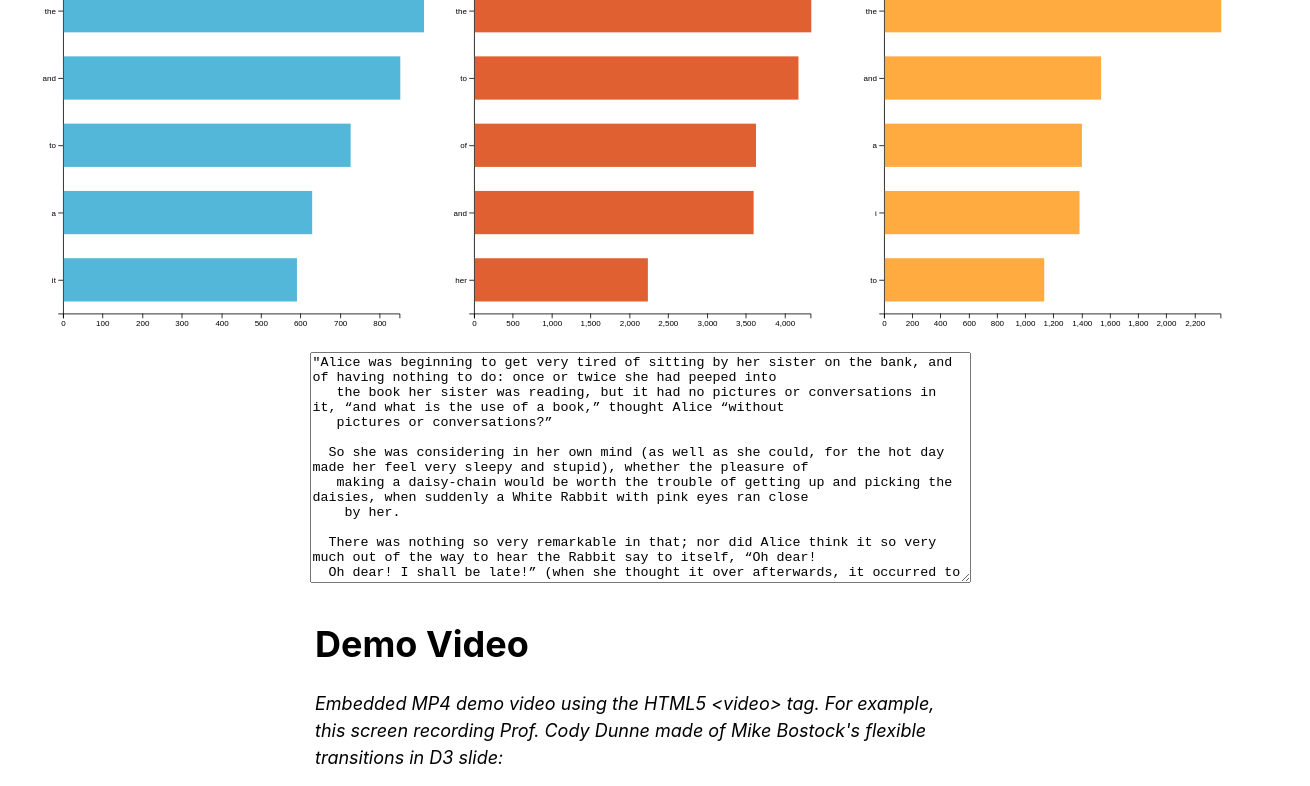
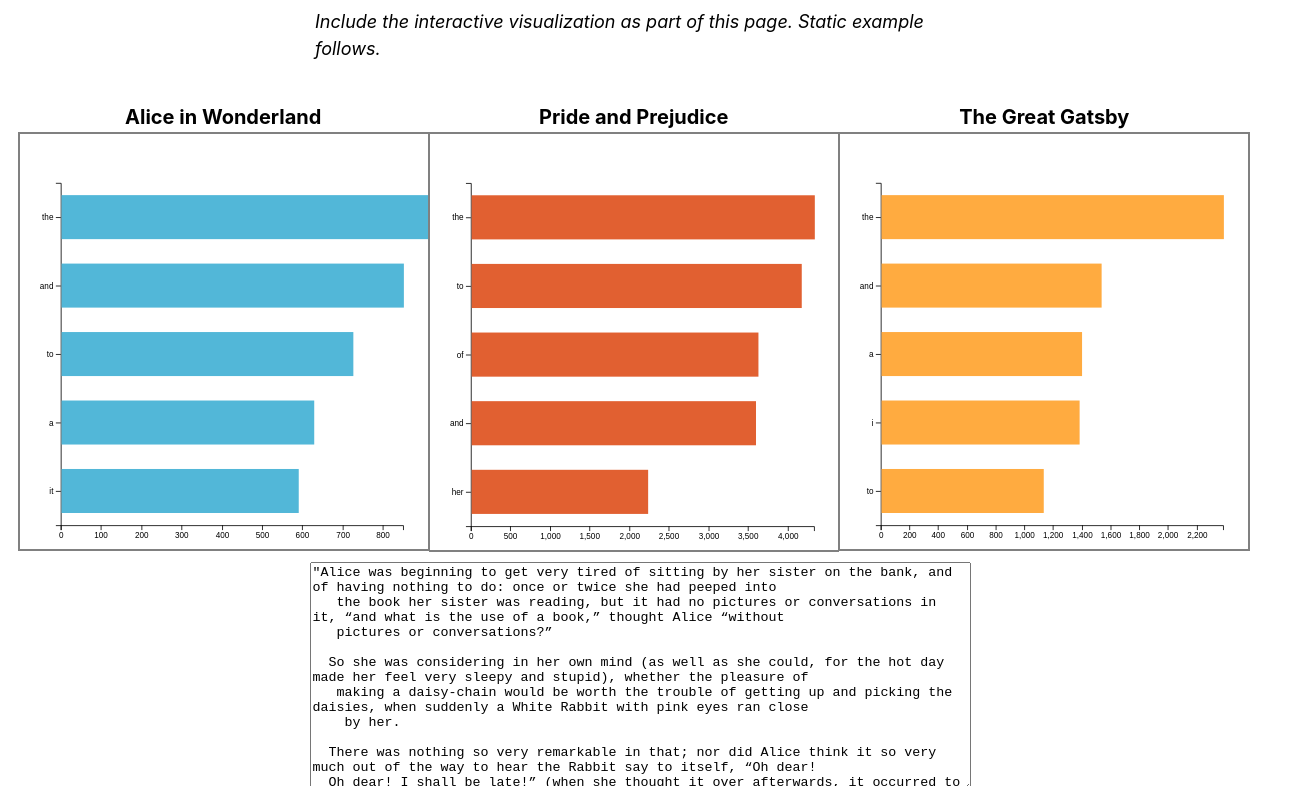
Before and after one commit to asparrell/cosi116aGrad3, a plain HTML site: page index.html in a window 1280 px wide. Shown: the part 731-1517 px from the top of the page, 1310 px wide, since content can reach past the window. Drawn offline with Linux system fonts and the light colour scheme; grey boxes are pictures that could not be loaded.

Commit message:
css recovery

```diff
--- a/style.css
+++ b/style.css
@@ -55,32 +55,38 @@ h1, h2, h3 {
 
 .alice-barchart-holder {
 	border-style: solid;
-	border-width: 5px;
-	border-color: white;
+	border-width: 2px 1px 2px 2px;
+	border-color: #808080;
 }
 
 .austen-barchart-holder {
 	border-style: solid;
-	border-width: 5px;
-	border-color: white;
+	border-width: 2px 1px 2px 1px;
+	border-color: #808080;
 }
 
 .gatsby-barchart-holder {
 	border-style: solid;
-	border-width: 5px;
-	border-color: white;
+	border-width: 2px 2px 2px 1px;
+	border-color: #808080;
 }
 
 .alice-bar-selected {
 	border-color: #52b7d8;
+	border-width: 2px;
+	box-shadow: 0px 0px 4px 2px #52b7d8, inset 0px 0px 4px #52b7d8;
 }
 
 .austen-bar-selected {
 	border-color: #e16031;
+	border-width: 2px;
+	box-shadow: 0px 0px 4px 2px #e16031, inset 0px 0px 4px #e16031;
 }
 
 .gatsby-bar-selected {
 	border-color: #ffab40;
+	border-width: 2px;
+	box-shadow: 0px 0px 4px 2px #ffab40, inset 0px 0px 4px #ffab40;
 }
 
 /* Fork on GitHub ribbon via https://codepo8.github.io/css-fork-on-github-ribbon/# */
@@ -117,7 +123,7 @@ h1, h2, h3 {
 }
 @media screen and (min-width:1000px){
 	#forkongithub{
-		position:fixed;
+		/*position:fixed;*/
 		display:block;
 		top:0;
 		right:0;
```
